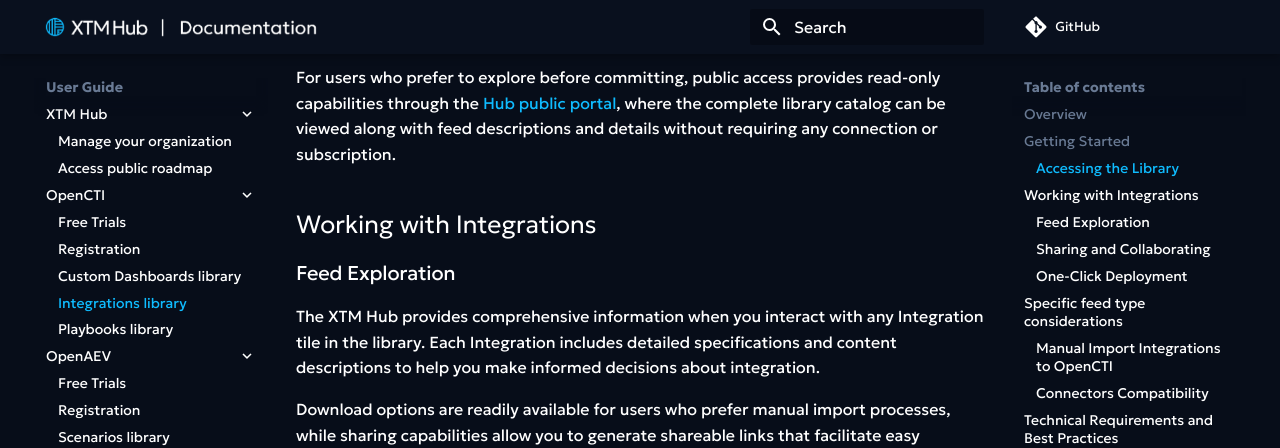
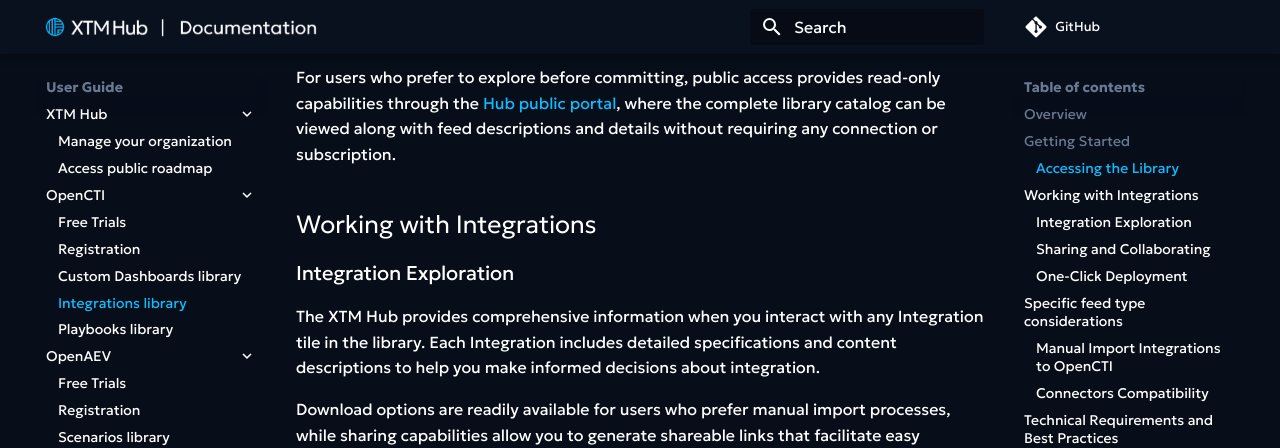
Before and after one commit to FiligranHQ/xtm-hub-docs, an MkDocs documentation site: the page built from docs/libraries/integrations.md, in a window 1280 px wide and 900 px high, scrolled down 1328 px. Shown: the top 448 px of the window. Built offline with MkDocs 1.6.1 and Material for MkDocs 9.7.7, drawn with Linux system fonts in a browser that asks for light colours; comment, search, counter and statistics services are not loaded; the version menu is left out.

Commit message:
Update docs/libraries/integrations.md
Co-authored-by: Ellyn  <ellyn.bouscasse@filigran.io>

```diff
--- a/docs/libraries/integrations.md
+++ b/docs/libraries/integrations.md
@@ -36,7 +36,7 @@
 
 ## Working with Integrations
 
-### Feed Exploration
+### Integration Exploration
 
 The XTM Hub provides comprehensive information when you interact with any Integration tile in the library.
 Each Integration includes detailed specifications and content descriptions to help you make informed decisions about integration.
```
